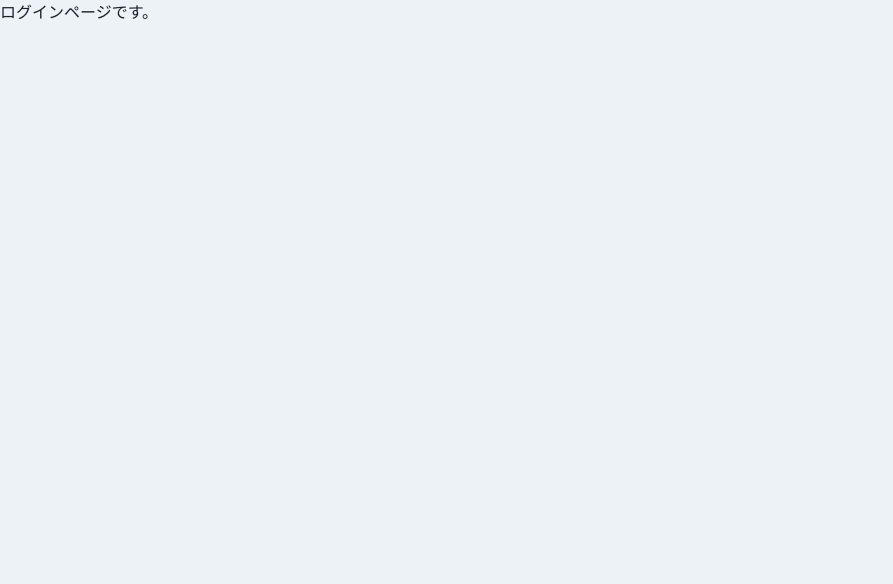
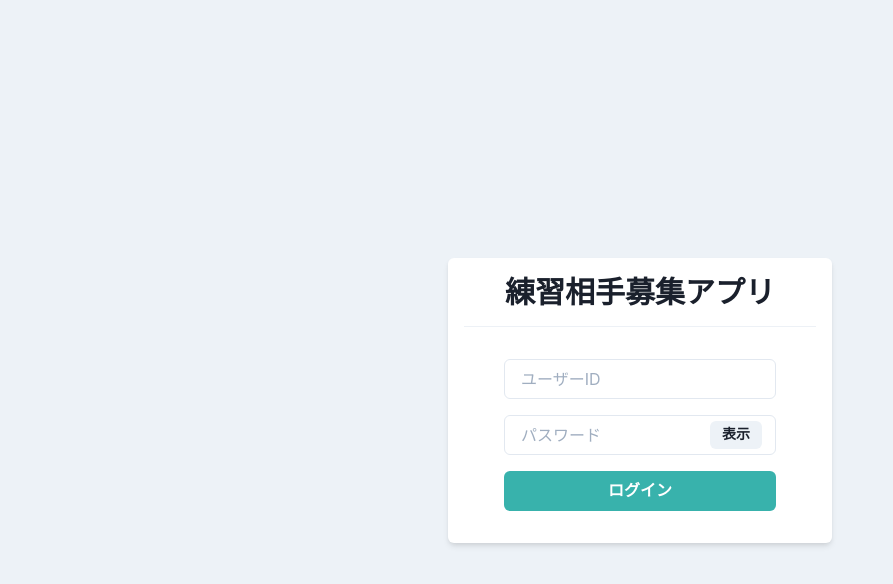
Before and after one commit to nakashi120/practice-partner, a React (Create React App) app: page / in a window 1280 px wide. Shown: the top 584 px of the page, without its empty margins (0-893 px from the left). Built offline with nearby package versions, Linux system fonts and the light colour scheme.

Commit message:
create login pages

```diff
--- a/src/components/pages/Login.tsx
+++ b/src/components/pages/Login.tsx
@@ -1,5 +1,52 @@
-import { memo, VFC } from "react"
+import {
+  Box,
+  Button,
+  Divider,
+  Flex,
+  Heading,
+  Input,
+  InputGroup,
+  InputRightElement,
+  Stack,
+} from "@chakra-ui/react"
+import { memo, useState, VFC } from "react"
 
 export const Login: VFC = memo(() => {
-  return <p>ログインページです。</p>
+  const [show, setShow] = useState(false)
+
+  const onClickShow = () => setShow(!show)
+
+  return (
+    <Flex align="center" justify="center" height="100vh">
+      <Box bg="white" w="sm" p={4} borderRadius="md" shadow="md">
+        <Heading as="h1" size="lg" textAlign="center">
+          練習相手募集アプリ
+        </Heading>
+        <Divider my={4} />
+        <Stack spacing={4} py={4} px={10}>
+          <Input placeholder="ユーザーID" pr={5} />
+          <InputGroup size="md">
+            <Input
+              pr="4.5rem"
+              type={show ? "text" : "password"}
+              placeholder="パスワード"
+            />
+            <InputRightElement width="5rem">
+              <Button
+                _hover={{ opacity: 0.8 }}
+                h="1.75rem"
+                size="sm"
+                onClick={onClickShow}
+              >
+                {show ? "非表示" : "表示"}
+              </Button>
+            </InputRightElement>
+          </InputGroup>
+          <Button bg="teal.400" color="white" _hover={{ opacity: 0.8 }}>
+            ログイン
+          </Button>
+        </Stack>
+      </Box>
+    </Flex>
+  )
 })
```
